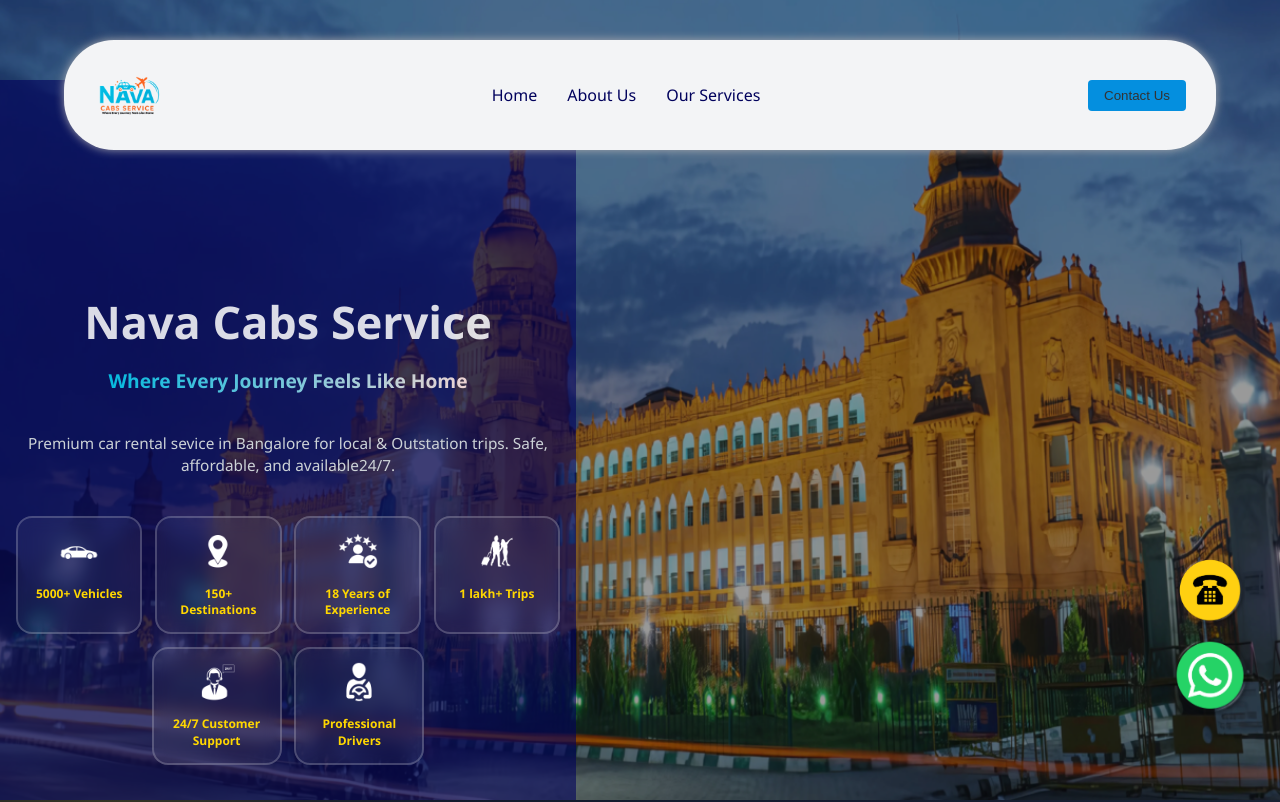
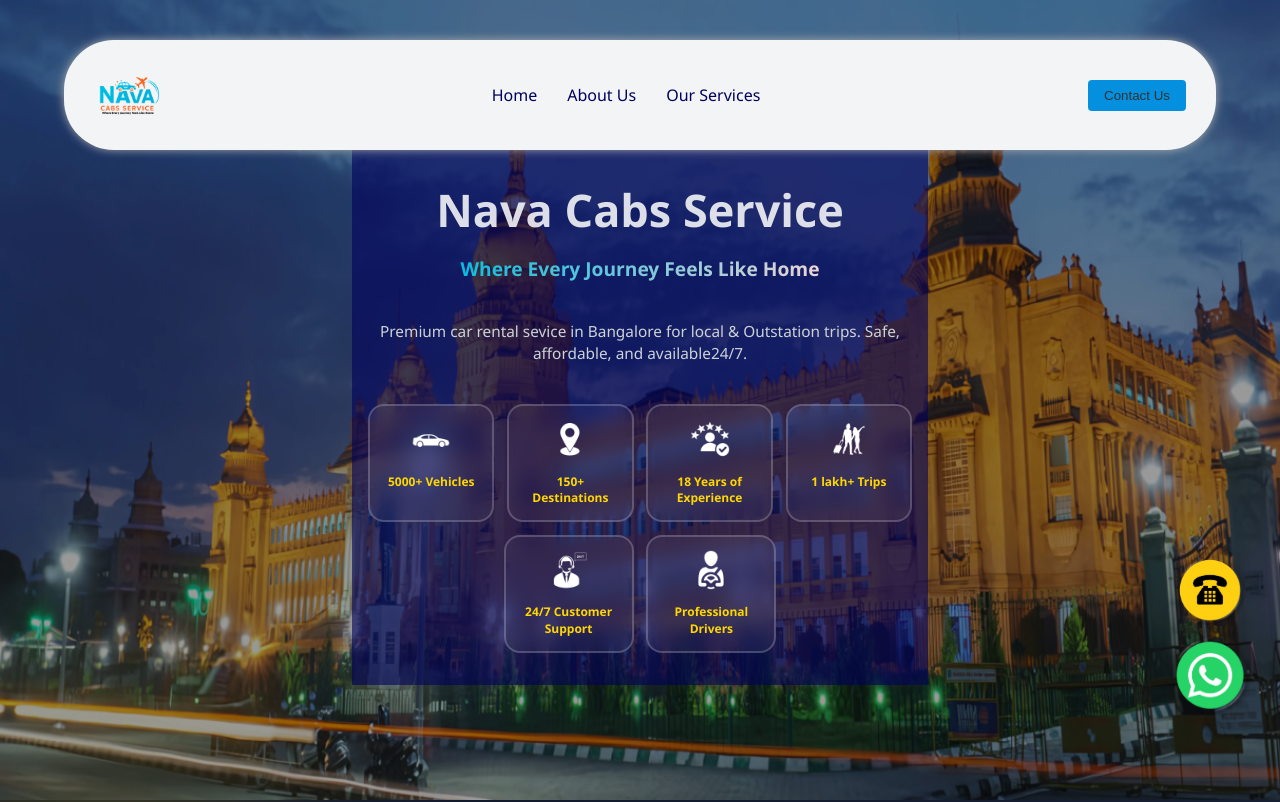
Before and after one commit to navacabservice/NavaCabServices, an Angular app: page /home in a window 1280 px wide. Shown: the top 802 px of the page. Built offline with nearby package versions, Linux system fonts and the light colour scheme.

Commit message:
Update hfirst.component.css

```diff
--- a/src/app/home/hfirst/hfirst.component.css
+++ b/src/app/home/hfirst/hfirst.component.css
@@ -10,7 +10,10 @@
   background-size: cover;
   position: relative;
   overflow: hidden;
-  /* padding-top: 80px;  */
+
+  display: flex;             /* Centering child (.text) */
+  align-items: center;
+  justify-content: center;
 }
 
 .con::before {
@@ -27,7 +30,6 @@
 .text {
   position: relative;
   width: 45%;
-  height: 100%;
   background-color: rgba(1, 1, 92, 0.6);
   display: flex;
   justify-content: center;
@@ -40,17 +42,17 @@
   color: white;
   overflow-y: auto;
   scrollbar-width: none;
-    margin-top: 80px;
+
+  height: auto;       /* ✅ Fix height overflow */
+  margin-top: 0;      /* ✅ Prevent scroll issue */
 }
 
 h1 {
- font-size: 3.2vw;
+  font-size: 3.2vw;
   margin: 0 0 1rem 0;
-  padding-top: 64px; /* Height of your fixed header */
+  padding-top: 0;      /* ✅ Remove if no fixed navbar */
   box-sizing: border-box;
   color: rgba(255, 255, 255, 0.85);
-
-
 }
 
 h4 {
```
